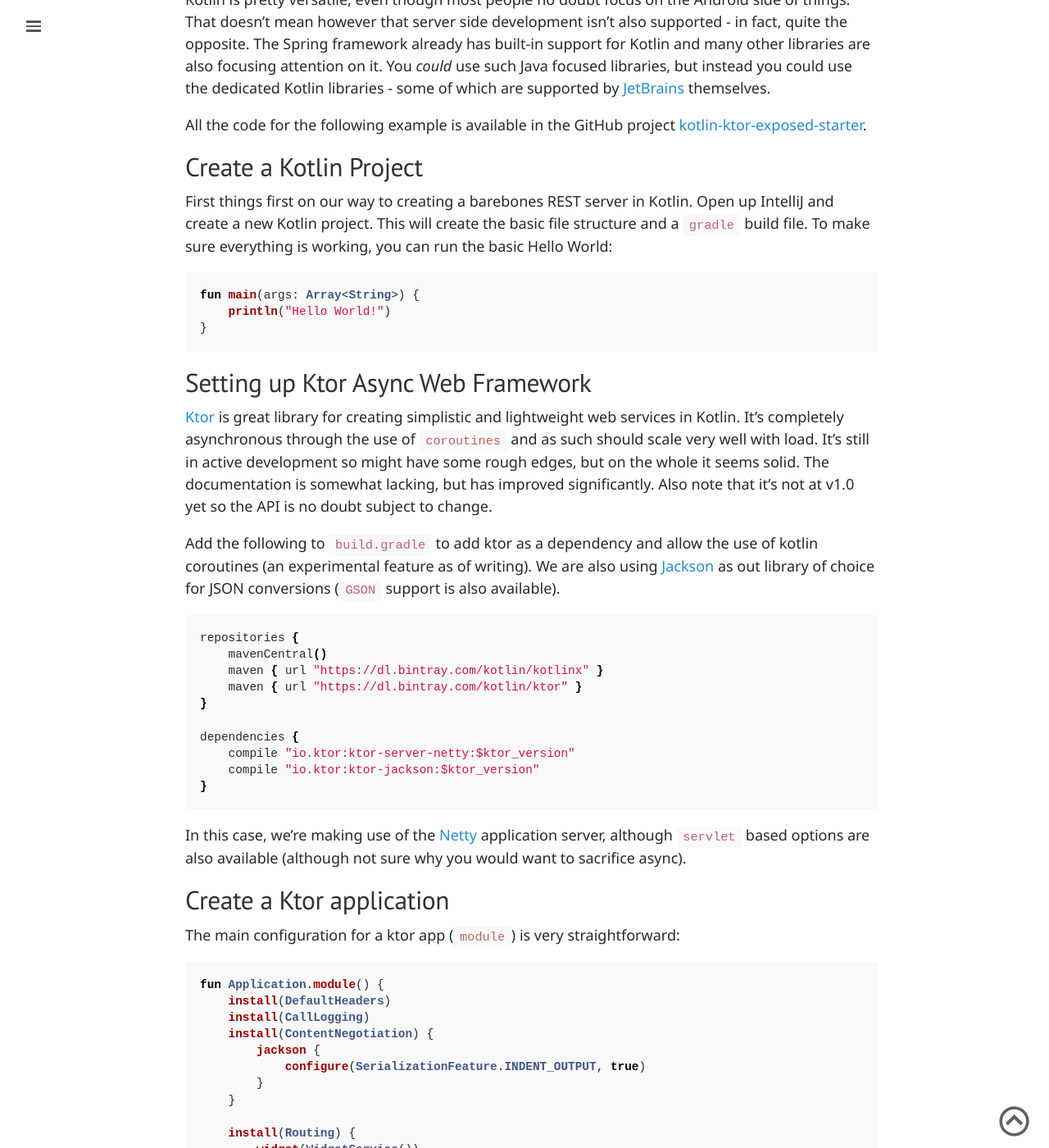
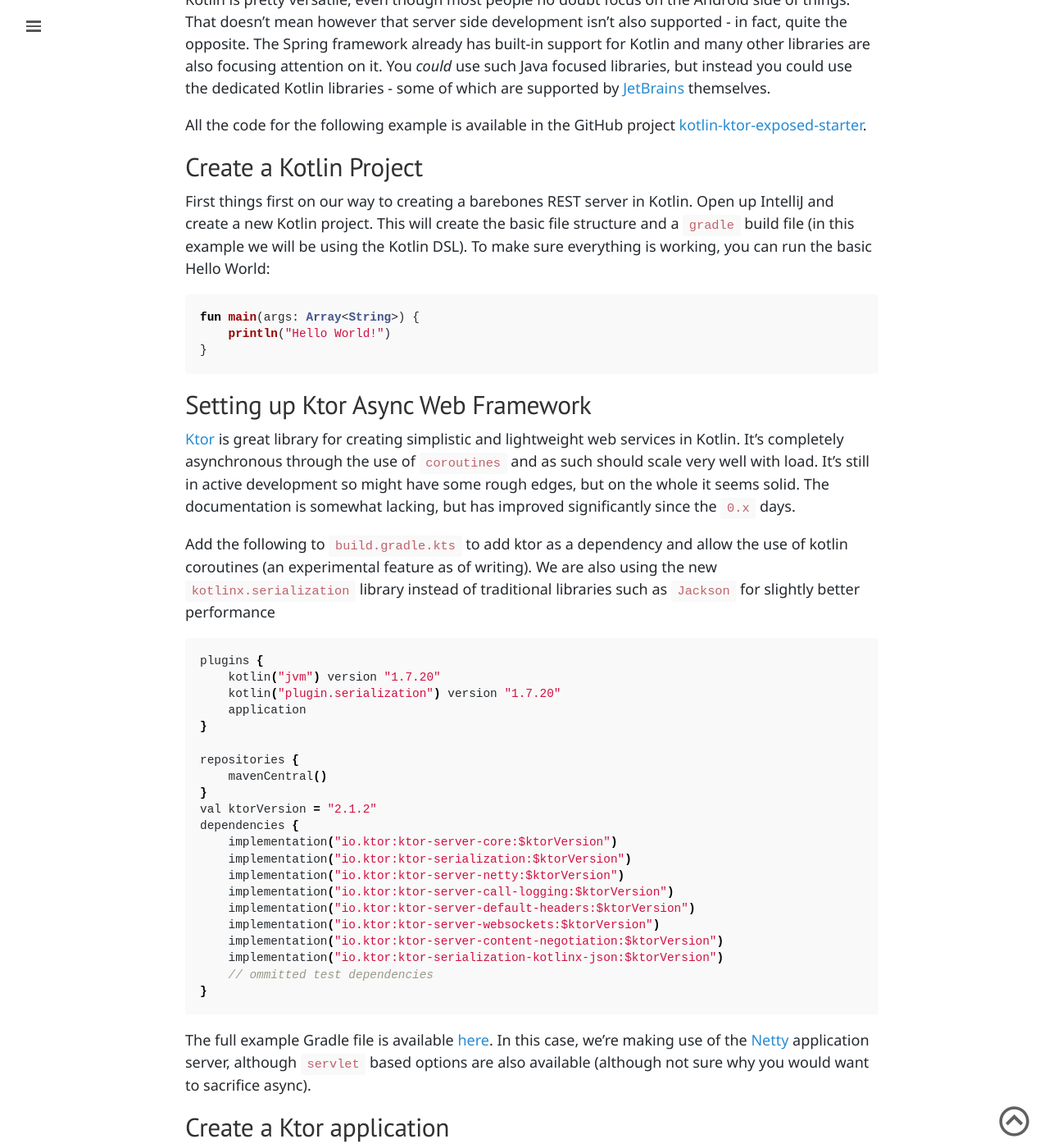
Before and after one commit to raharrison/ryanharrison.co.uk, a Jekyll site: the page built from _posts/2018/2018-04-14-kotlin-ktor-exposed-starter.md, in a window 1280 px wide and 1400 px high, scrolled down 414 px. Shown: the whole window at 82% size. Built offline with Jekyll 4.4.1, drawn with Linux system fonts in a browser that asks for light colours; comment, search, counter and statistics services are not loaded; some of the changed text lies outside the part shown.

Commit message:
Update Ktor Exposed starter post

````diff
--- a/_posts/2018/2018-04-14-kotlin-ktor-exposed-starter.md
+++ b/_posts/2018/2018-04-14-kotlin-ktor-exposed-starter.md
@@ -5,9 +5,10 @@
   - kotlin
   - ktor
   - exposed
+last_modified_at: 2022-10-15
 ---
 
-**Updated for Ktor 1.0 and stable coroutines in Kotlin 1.3+**
+**Updated for Ktor 2.1 and Kotlin 1.7.20+**
 
 I've been writing a lot more Kotlin recently and have been really liking the language so far. I'll probably write another post pointing out some of my favourite features, but in short it's basically Java, but without all the annoying stuff. I think in terms of adoption it's still very early days for Kotlin, but due to the great interop with Java and being an official language for Android development, I wouldn't be surprised if it doesn't start to become extremely popular over the next few years.
 
@@ -17,7 +18,7 @@
 
 ## Create a Kotlin Project
 
-First things first on our way to creating a barebones REST server in Kotlin. Open up IntelliJ and create a new Kotlin project. This will create the basic file structure and a `gradle` build file. To make sure everything is working, you can run the basic Hello World:
+First things first on our way to creating a barebones REST server in Kotlin. Open up IntelliJ and create a new Kotlin project. This will create the basic file structure and a `gradle` build file (in this example we will be using the Kotlin DSL). To make sure everything is working, you can run the basic Hello World:
 
 ```kotlin
 fun main(args: Array<String>) {
@@ -27,52 +28,85 @@
 
 ## Setting up Ktor Async Web Framework
 
-[Ktor](https://github.com/ktorio/ktor) is great library for creating simplistic and lightweight web services in Kotlin. It's completely asynchronous through the use of `coroutines` and as such should scale very well with load. It's still in active development so might have some rough edges, but on the whole it seems solid. The documentation is somewhat lacking, but has improved significantly. Also note that it's not at v1.0 yet so the API is no doubt subject to change.
+[Ktor](https://github.com/ktorio/ktor) is great library for creating simplistic and lightweight web services in Kotlin. It's completely asynchronous through the use of `coroutines` and as such should scale very well with load. It's still in active development so might have some rough edges, but on the whole it seems solid. The documentation is somewhat lacking, but has improved significantly since the `0.x` days.
 
-Add the following to `build.gradle` to add ktor as a dependency and allow the use of kotlin coroutines (an experimental feature as of writing). We are also using [Jackson](https://github.com/FasterXML/jackson) as out library of choice for JSON conversions (`GSON` support is also available).
+Add the following to `build.gradle.kts` to add ktor as a dependency and allow the use of kotlin coroutines (an experimental feature as of writing). We are also using the new `kotlinx.serialization` library instead of traditional libraries such as `Jackson` for slightly better performance
 
 ```groovy
+plugins {
+    kotlin("jvm") version "1.7.20"
+    kotlin("plugin.serialization") version "1.7.20"
+    application
+}
+
 repositories {
     mavenCentral()
-    maven { url "https://dl.bintray.com/kotlin/kotlinx" }
-    maven { url "https://dl.bintray.com/kotlin/ktor" }
 }
-
+val ktorVersion = "2.1.2"
 dependencies {
-    compile "io.ktor:ktor-server-netty:$ktor_version"
-    compile "io.ktor:ktor-jackson:$ktor_version"
+    implementation("io.ktor:ktor-server-core:$ktorVersion")
+    implementation("io.ktor:ktor-serialization:$ktorVersion")
+    implementation("io.ktor:ktor-server-netty:$ktorVersion")
+    implementation("io.ktor:ktor-server-call-logging:$ktorVersion")
+    implementation("io.ktor:ktor-server-default-headers:$ktorVersion")
+    implementation("io.ktor:ktor-server-websockets:$ktorVersion")
+    implementation("io.ktor:ktor-server-content-negotiation:$ktorVersion")
+    implementation("io.ktor:ktor-serialization-kotlinx-json:$ktorVersion")
+    // ommitted test dependencies
 }
 ```
 
-In this case, we're making use of the [Netty](https://github.com/netty/netty) application server, although `servlet` based options are also  available (although not sure why you would want to sacrifice async).
+The full example Gradle file is available [here](https://github.com/raharrison/kotlin-ktor-exposed-starter/blob/master/build.gradle.kts). In this case, we're making use of the [Netty](https://github.com/netty/netty) application server, although `servlet` based options are also  available (although not sure why you would want to sacrifice async).
 
 ## Create a Ktor application
 
-The main configuration for a ktor app (`module`) is very straightforward:
+The main configuration for a Ktor app (`module`) is very straightforward (`MainKt` file):
 
 ```kotlin
 fun Application.module() {
     install(DefaultHeaders)
     install(CallLogging)
-    install(ContentNegotiation) {
-        jackson {
-            configure(SerializationFeature.INDENT_OUTPUT, true)
-        }
+    install(WebSockets) {
+        contentConverter = KotlinxWebsocketSerializationConverter(JsonMapper.defaultMapper)
     }
 
+    install(ContentNegotiation) {
+        json(JsonMapper.defaultMapper)
+    }
+
+    val widgetService = WidgetService()
+
     install(Routing) {
-        widget(WidgetService())
+        index()
+        widget(widgetService)
     }
 }
 
 fun main(args: Array<String>) {
-    embeddedServer(Netty, 8080, module = Application::module).start()
+    embeddedServer(Netty, commandLineEnvironment(args)).start(wait = true)
 }
 ```
 
-Here a new Ktor `module` is created. Ktor is configured around the concept of `features` which can be installed into the main request pipeline. In this example we add features to add default headers to all our responses, log our calls for debugging and also configure processing of JSON requests and conversion to responses. Finally, the main `Routing` feature is used to designate which paths to handle in our app. We defer to another extension method defined elsewhere to define the routes for a `widget` RESTful service. To run the application, the `main` method starts a `Netty` server pointing to the `module` we just created.
+Here a new `Ktor` `module` is created. `Ktor` is configured around the concept of `plugins` which can be installed into the main request pipeline. In this example we add pluginsto add default headers to all our responses, log our calls for debugging and also configure processing of JSON requests and conversion to responses. Finally, the main `Routing` feature is used to designate which paths to handle in our app. We defer to another extension method defined elsewhere to define the routes for a `widget` RESTful service. To run the application, the `main` method starts a `Netty` server pointing to the `module` we just created.
 
-Of course for anything to actually happen, we need to define the widget routes and service.
+Ktor is configuring using an `application.conf` similar to how Spring would use `application.properties`:
+
+```
+ktor {
+    deployment {
+        port = 8080
+        watch = [ build ]
+    }
+
+    application {
+        modules = [ MainKt.module ]
+    }
+}
+```
+
+Here we provide the port `Ktor` should bind to and the path to the main `module` path which will be used for our app.
+
+Of course for anything to actually happen, we need to define the widget routes and service themselves.
 
 ## Defining Routes
 
@@ -81,34 +115,37 @@
 ```kotlin
 fun Route.widget(widgetService: WidgetService) {
 
-    route("/widget") {
+    route("/widgets") {
 
-        get("/") {
+        get {
             call.respond(widgetService.getAllWidgets())
         }
 
         get("/{id}") {
-            val widget = widgetService.getWidget(call.parameters["id"]?.toInt()!!)
+            val id = call.parameters["id"]?.toInt() ?: throw IllegalStateException("Must provide id")
+            val widget = widgetService.getWidget(id)
             if (widget == null) call.respond(HttpStatusCode.NotFound)
             else call.respond(widget)
         }
 
-        post("/") {
+        post {
             val widget = call.receive<NewWidget>()
-            call.respond(widgetService.addWidget(widget))
+            call.respond(HttpStatusCode.Created, widgetService.addWidget(widget))
         }
 
-        put("/") {
+        put {
             val widget = call.receive<NewWidget>()
-            call.respond(widgetService.updateWidget(widget))
+            val updated = widgetService.updateWidget(widget)
+            if (updated == null) call.respond(HttpStatusCode.NotFound)
+            else call.respond(HttpStatusCode.OK, updated)
         }
 
         delete("/{id}") {
-            val removed = widgetService.deleteWidget(call.parameters["id"]?.toInt()!!)
+            val id = call.parameters["id"]?.toInt() ?: throw IllegalStateException("Must provide id")
+            val removed = widgetService.deleteWidget(id)
             if (removed) call.respond(HttpStatusCode.OK)
             else call.respond(HttpStatusCode.NotFound)
         }
-
     }
 }
 ```
@@ -118,34 +155,45 @@
 Note that the `post` and `put` methods expect an instance of the `NewWidget` class (as converted via JSON). This is defined as a Kotlin `data class` for a widget instance with an optional `id`:
 
 ```kotlin
+@Serializable
 data class NewWidget(
-        val id: Int?,
+        val id: Int? = null,
+        val name: String,
+        val quantity: Int
+)
+@Serializable
+data class Widget(
+        val id: Int,
         val name: String,
         val quantity: Int,
-        val dateCreated: Long
+        val dateUpdated: Long
 )
 ```
 
-As we have set up `Jackson` before, we can just return a basic kotlin data object and it will be converted to json without any additional work from us. Finally, we need to create the widget service to handle the logic of saving and retrieving our model.
+Just like if we were using `Jackson`, simple data objects work well with `Ktor`. As we are using `kotlinx.serialization` we just need to add the `@Serializable` attribute to the compiler plugin knows to visit these classes and generate the full serializable classes.
 
 ## Setting up Exposed
 
-[Exposed](https://github.com/JetBrains/Exposed) is another JetBrains sponsored library for database interactions in Kotlin. It is a kind of `ORM`, but unlike `Hibernate` it's very simple and lightweight. In this post we're going to use [H2](https://github.com/h2database/h2database) as a simple in-memory database and [HikariCP](https://github.com/brettwooldridge/HikariCP) for connection pooling. Add the following dependencies:
+[Exposed](https://github.com/JetBrains/Exposed) is another JetBrains sponsored library (though not officially) for database interactions in Kotlin. It is a kind of `ORM`, but unlike `Hibernate` it's very simple and lightweight. In this post we're going to use [H2](https://github.com/h2database/h2database) as a simple in-memory database and [HikariCP](https://github.com/brettwooldridge/HikariCP) for connection pooling. Add the following dependencies:
 
 ```groovy
-compile "com.h2database:h2:$h2_version"
-compile "org.jetbrains.exposed:exposed:$exposed_version"
-compile 'com.zaxxer:HikariCP:2.7.8'
+implementation("com.h2database:h2:$h2Version")
+implementation("org.jetbrains.exposed:exposed-core:$exposedVersion")
+implementation("org.jetbrains.exposed:exposed-jdbc:$exposedVersion")
+implementation("com.zaxxer:HikariCP:$hikariCpVersion")
+implementation("org.flywaydb:flyway-core:$flywayVersion")
+implementation("ch.qos.logback:logback-classic:$logbackVersion")
 ```
 
 `Exposed` has two ways of interacting with databases - their `DSL` and `DAO`. In this post I focus only on the `DSL` (sql builder) as I think that's where the library excels. The `DAO` syntax is nice, but introduces complexity when dealing with web frameworks as you have to convert to your own model class manually. The following defines a `Table` for widgets:
 
 ```kotlin
 object Widgets : Table() {
-    val id = integer("id").primaryKey().autoIncrement()
+    val id = integer("id").autoIncrement()
     val name = varchar("name", 255)
     val quantity = integer("quantity")
-    val dateCreated = long("dateCreated")
+    val dateUpdated = long("dateUpdated")
+    override val primaryKey = PrimaryKey(id)
 }
 ```
 
@@ -157,18 +205,19 @@
 
 ```kotlin
 private fun hikari(): HikariDataSource {
-    val config = HikariConfig()
-    config.driverClassName = "org.h2.Driver"
-    config.jdbcUrl = "jdbc:h2:mem:test"
-    config.maximumPoolSize = 3
-    config.isAutoCommit = false
-    config.transactionIsolation = "TRANSACTION_REPEATABLE_READ"
-    config.validate()
+    val config = HikariConfig().apply {
+        driverClassName = "org.h2.Driver"
+        jdbcUrl = "jdbc:h2:mem:test"
+        maximumPoolSize = 3
+        isAutoCommit = false
+        transactionIsolation = "TRANSACTION_REPEATABLE_READ"
+        validate()
+    }
     return HikariDataSource(config)
 }
 ```
 
-Now we can tell `Exposed` to connect to our `H2` db and create the widgets table:
+Now we can tell `Exposed` to connect to our `H2` db and create the widgets table. **Note:** in the example project I use [Flyway](https://flywaydb.org/) to perform proper database migrations for table creation. Check out the repo for details as this is beyond the scope of this post.
 
 ```kotlin
 Database.connect(hikari())
@@ -204,47 +253,57 @@
 Finally, we need to define the `WidgetService` which will be making use of the database we just set up. The whole code is available in the GitHub project, but here is the method to retrieve a specific widget:
 
 ```kotlin
-suspend fun getWidget(id: Int): Widget? = dbQuery {
-        Widgets.select {
-            (Widgets.id eq id)
-        }.mapNotNull { toWidget(it) }
-                .singleOrNull()
-    }
+suspend fun getWidget(id: Int): Widget? = dbExec {
+    Widgets.select {
+        (Widgets.id eq id)
+    }.map { toWidget(it) }
+    .singleOrNull()
+}
 ```
 
-As you can see we make use of the `dbQuery` helper to perform our query. The Exposed DSL for queries is nice and easy to read. The result of the select is a `ResultRow`, so I define a helper to perform the mapping to our model class:
+As you can see we make use of the `dbExec` helper to perform our query. The Exposed DSL for queries is nice and easy to read. The result of the select is a `ResultRow`, so I define a helper to perform the mapping to our model class:
 
 ```kotlin
 private fun toWidget(row: ResultRow): Widget =
-            Widget(
-                    id = row[Widgets.id],
-                    name = row[Widgets.name],
-                    quantity = row[Widgets.quantity],
-                    dateCreated = row[Widgets.dateCreated]
-            )
+    Widget(
+        id = row[Widgets.id],
+        name = row[Widgets.name],
+        quantity = row[Widgets.quantity],
+        dateUpdated = row[Widgets.dateUpdated]
+)
 ```
 
 Something like `Hibernate` (or the DAO in Exposed) would do this automatically, but Exposed is just a lightweight wrapper around the sql so we have full control of what's happening. Here is the method to add and delete a widget - again fairly intuitive to read:
 
 ```kotlin
 suspend fun addWidget(widget: NewWidget): Widget {
-        var key: Int? = 0
-        dbQuery {
-            key = Widgets.insert({
-                it[name] = widget.name
-                it[quantity] = widget.quantity
-                it[dateCreated] = System.currentTimeMillis()
-            }) get Widgets.id
-        }
-        return getWidget(key!!)!!
+    var key = 0
+    dbExec {
+        key = (Widgets.insert {
+            it[name] = widget.name
+            it[quantity] = widget.quantity
+            it[dateUpdated] = System.currentTimeMillis()
+        } get Widgets.id)
     }
+    return getWidget(key)!!.also {
+        onChange(ChangeType.CREATE, key, it)
+    }
+}
 
-
-suspend fun deleteWidget(id: Int): Boolean = dbQuery {
+suspend fun deleteWidget(id: Int): Boolean {
+    return dbExec {
         Widgets.deleteWhere { Widgets.id eq id } > 0
+    }.also {
+        if (it) onChange(ChangeType.DELETE, id)
     }
+}
 ```
 
 And that's it! Pretty straightforward in terms of lines of code to create a REST server with database interaction. Start the app as you would any other program (no need to deploy to any app server) and test out the widget routes.
 
-The full example is available in the GitHub project [kotlin-ktor-exposed-starter](https://github.com/raharrison/kotlin-ktor-exposed-starter).
+The full example is available in the GitHub project [kotlin-ktor-exposed-starter](https://github.com/raharrison/kotlin-ktor-exposed-starter). This also contains some extra's:
+
+- Database migrations using [Flyway](https://flywaydb.org/)
+- Notifications with [Ktor](https://ktor.io/) websockets
+- Unit and integration testing of our services using a fully running server and [Rest Assured](http://rest-assured.io/)
+- Code coverage and reporting using [Kover](https://github.com/Kotlin/kotlinx-kover)
````
Also changed, not shown: other parts of _posts/2018/2018-04-14-kotlin-ktor-exposed-starter.md (+4 -4 lines).
